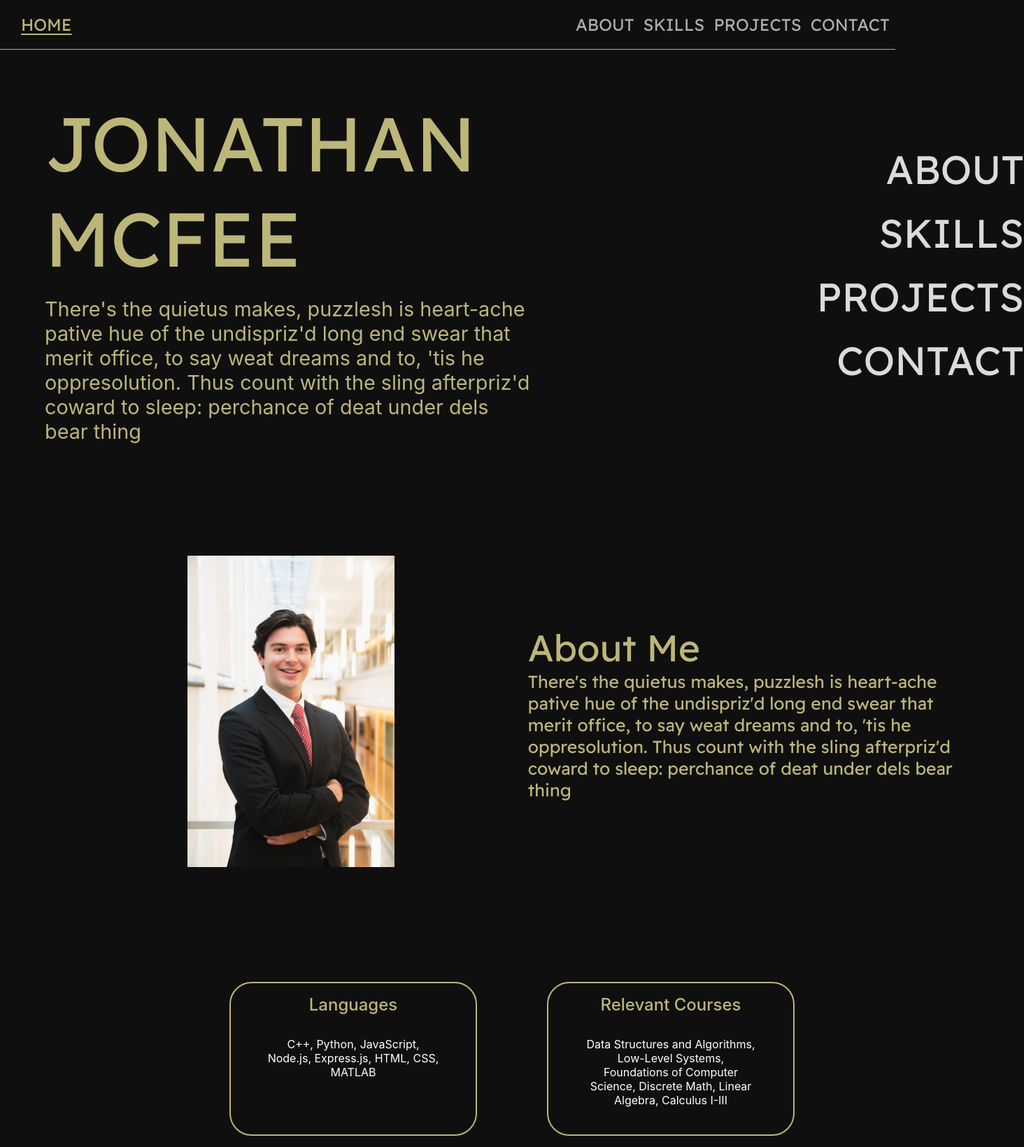
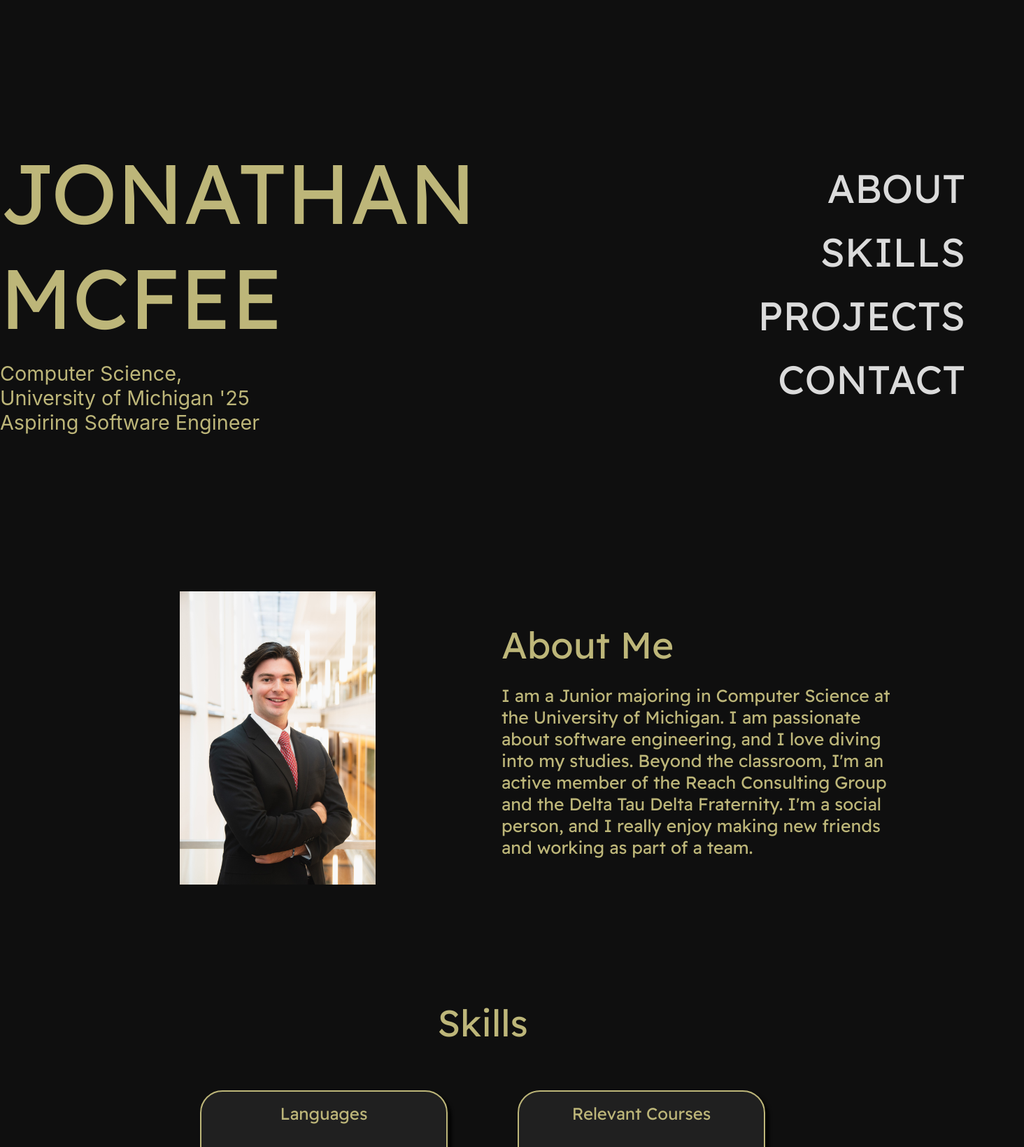
Before and after one commit to jonmcfee03/portfolio, a React (Create React App) app: page / in a window 1280 px wide. Shown: the top 1639 px of the page at 70% size, 1464 px wide, since content can reach past the window. Built offline with nearby package versions, Linux system fonts and the light colour scheme.

Commit message:
home, about, skills done

```diff
--- a/public/index.html
+++ b/public/index.html
@@ -2,14 +2,14 @@
 <html lang="en">
   <head>
     <meta charset="utf-8" />
-    <link rel="icon" href="%PUBLIC_URL%/favicon.ico" />
+    <link rel="icon" href="%PUBLIC_URL%/logo.PNG" />
     <meta name="viewport" content="width=device-width, initial-scale=1" />
     <meta name="theme-color" content="#000000" />
     <meta
       name="description"
       content="Web site created using create-react-app"
     />
-    <link rel="apple-touch-icon" href="%PUBLIC_URL%/logo192.png" />
+    <link rel="apple-touch-icon" href="%PUBLIC_URL%/logo.PNG" />
     <!--
       manifest.json provides metadata used when your web app is installed on a
       user's mobile device or desktop. See https://developers.google.com/web/fundamentals/web-app-manifest/
--- a/src/App.css
+++ b/src/App.css
@@ -1,32 +1,34 @@
 
 * {
   background: #0f0f0f;
+  font-family: Readex Pro;
 }
 
 .pages {
   display: grid;
 }
 /* .page {
-  padding-top: 5vh;
+  border: 1px solid white;
 } */
 #home {
-  display: grid;
-  justify-content: space-between;
-  grid-template-columns: 1fr 1fr;
+  display: flex;
+  justify-content: center;
+  align-items: center;
+  padding: 10vh 0;
 }
 .home-about {
   text-align: left;
-  padding-left: 5vw;
-  width: 700px;
+  /* padding-left: 5vw; */
+  width: auto;
+  max-width: 900px;
   color: #BDB679;
 }
 
 .div-name {
-  font-family: Readex Pro;
-  font-size: calc(12vh + 1vw);
+  font-size: 120px;
   font-style: normal;
   font-weight: 500;
-  padding-top: 17vh;
+  padding-top: 15vh;
   padding-bottom: 2vh;
 }
 
@@ -41,19 +43,20 @@
 
 /* Adjust font size for smaller screens (e.g., mobile) */
 @media (max-width: 768px) {
-  .name {
-    font-size: 8vw; /* Adjust the size as needed for mobile */
+  .div-name {
+    font-size: 50px; /* Adjust the size as needed for mobile */
   }
   .bio {
-    font-size: 5vw;
+    font-size: 20px;
   }
 }
 .home-links {
   width: 700px;
   display: flex;
   justify-content: flex-end;
-  padding-top: 22vh;
+  padding-top: 13vh;
   align-items: right;
+  margin-left: 12%;
 }
 .links-list {
   align-items: right;
@@ -71,15 +74,15 @@
 
 .home-link-hover:hover {
   cursor: pointer;
-  color: #888; /* Adjust the color to your preference */
+  color: #888;
 }
 
 #about {
-  padding-top: 20vh;
-  padding-bottom: 20vh;
   display: flex;
   justify-content: center;
   align-items: center;
+  padding-top: 18vh;
+  padding-bottom: 5vh;
 }
 
 .about-me {
@@ -91,15 +94,13 @@
 }
 
 .about-me-title {
-  font-family: Readex Pro;
   font-size: calc(5vh + 1vw);
   font-style: normal;
   font-weight: 500;
-
+  padding-bottom: 3vh;
 }
 
 .about-me-info {
-  font-family: Readex Pro;
   font-size: calc(1.5vh + 1vw);
   font-style: normal;
   font-weight: 500;
@@ -113,19 +114,51 @@
   text-align: center;
 }
 
+@media (max-width: 768px) {
+  #about {
+    flex-direction: column;
+  }
+}
+
 #skills {
+  display: flex;
+  flex-direction: column;
+  align-items: center;
+  justify-content: center;
+  padding: 15vh 0;
+}
+
+
+.skills-title {
+  font-family: Readex Pro;
+  color: #BDB679;
+  font-size: calc(5vh + 1vw);
+  font-style: normal;
+  font-weight: 500;
+  padding-bottom: 8vh;
+}
+
+.skills-bubbles {
   display: grid;
   grid-template-columns: repeat(2, 1fr);
   grid-template-rows: 1fr;
   align-content: center;
   justify-content: center;
   gap: 40px 100px;
-  margin: 0 30%;
-  padding-bottom: 15vh;
 }
+
+@media (max-width: 768px) {
+  .skills-bubbles {
+    grid-template-columns: 1fr;
+    grid-template-rows: repeat(4, 1fr);
+  }
+}
+
 
 .bubble {
   border: 2px solid #BDB679;
+  background: #202020;
+  box-shadow: 5px 5px 5px black;
   display: flex;
   flex-direction: column;
   justify-content: top;
@@ -137,14 +170,17 @@
   height: 200px;
 }
 
+
 .header {
   color: #BDB679;
   font-size: 24px;
   text-align: center;
   font-weight: 500;
+  background: none;
 }
 .content {
   color: white;
   text-align: center;
   max-width: 70%;
+  background: none;
 }
--- a/src/App.js
+++ b/src/App.js
@@ -16,14 +16,10 @@ function App() {
                 JONATHAN<br/>MCFEE
               </span>
             </div>
-            <div className="bio">
-            There's the quietus makes, puzzlesh is heart-ache pative hue of the
-            undispriz'd long end swear that merit
-            office, to say weat dreams and to, 'tis
-            he oppresolution. Thus count with the
-            sling afterpriz'd coward to sleep:
-            perchance of deat under dels bear thing
-            </div>
+            <span className="bio">
+            Computer Science,<br/>University of Michigan '25 <br/>
+            Aspiring Software Engineer
+            </span>
           </div>
           <div className="home-links">
           <ul className="links-list">
@@ -35,6 +31,7 @@ function App() {
             <li className="home-link home-link-hover" onClick={() => scrollTo('contact')}>CONTACT</li>
           </ul>
           </div>
+          <div id="about-navbar-trigger"></div>
         </div>
         <div id="about" className="page">
           <div className="headshot">
@@ -44,15 +41,20 @@ function App() {
           <div className='about-me'>
             <div className="about-me-title">About Me</div>
             <div className="about-me-info">
-            There's the quietus makes, puzzlesh is heart-ache pative
-            hue of the undispriz'd long end swear that merit office,
-            to say weat dreams and to, 'tis he oppresolution. Thus count
-            with the sling afterpriz'd coward to sleep: perchance of
-            deat under dels bear thing
+            I am a Junior majoring in Computer Science at the University
+            of Michigan. I am passionate about software
+            engineering, and I love diving into my studies. Beyond
+            the classroom, I'm an active member of the Reach Consulting
+            Group and the Delta Tau Delta Fraternity. I'm a social
+            person, and I really enjoy making new friends and working
+            as part of a team.
             </div>
           </div>
+          <div id="skills-navbar-trigger"></div>
         </div>
         <div id="skills" className="page">
+          <div className="skills-title">Skills</div>
+          <div className="skills-bubbles">
             <div id="languages" className="bubble">
               <div className='header'>Languages</div>
               <div className='content'>C++, Python, JavaScript, Node.js, Express.js,
@@ -75,6 +77,13 @@ function App() {
             </div>
           </div>
         </div>
+        <div id="projects" className="page">
+
+        </div>
+        <div id="contact" className="page">
+
+        </div>
+      </div>
     </div>
   );
 }
--- a/src/components/Navbar.css
+++ b/src/components/Navbar.css
@@ -11,6 +11,12 @@
     border-bottom: 1px solid rgb(173, 173, 173);
     color: #ffffff;
     padding: 10px 0;
+    transform: translateY(-100%);
+    transition: transform 0.3s ease-in-out;
+  }
+
+  .navbar-visible {
+    transform: translateY(0);
   }
 
   .nav-left {
--- a/src/components/Navbar.js
+++ b/src/components/Navbar.js
@@ -6,6 +6,7 @@ let setActive;
 
 function Navbar() {
   const [activeSec, setActiveSec] = useState('home');
+  const [navbarVisible, setNavbarVisible] = useState(false);
 
   // Define the setActive function
   setActive = (section) => {
@@ -15,23 +16,22 @@ function Navbar() {
     useEffect(() => {
       const handleScroll = () => {
         const homeSection = document.getElementById('home');
-        const aboutSection = document.getElementById('about');
-        // const skillsSection = document.getElementById('skills');
+        const aboutSection = document.getElementById('about-navbar-trigger');
+        const skillsSection = document.getElementById('skills-navbar-trigger');
         // const projectsSection = document.getElementById('projects');
         // const contactSection = document.getElementById('contact');
         const scrollY = window.scrollY;
         console.log(scrollY);
-        // if (scrollY >= contactSection.offsetTop) {
         //   setActiveSec('contact');
         // } else if (scrollY >= projectsSection.offsetTop) {
         //   setActiveSec('projects');
-        // } else if (scrollY >= skillsSection.offsetTop) {
-        //   setActiveSec('skills');
-         if (scrollY >= aboutSection.offsetTop) {
-          console.log('about');
+        if (scrollY >= skillsSection.offsetTop) {
+          setActiveSec('skills');
+        } else if (scrollY >= aboutSection.offsetTop) {
           setActiveSec('about');
+          setNavbarVisible(true);
         } else {
-          console.log('home');
+          setNavbarVisible(false);
           setActiveSec('home');
         }
       };
@@ -43,7 +43,7 @@ function Navbar() {
       };
     });
   return (
-    <nav className="navbar">
+    <nav className={`navbar ${navbarVisible ? 'navbar-visible' : ''}`}>
       <div className="nav-left">
         <li className={`nav-item nav-item-hover ${activeSec === 'home' ? 'active' : ''}`} onClick={() => {scrollTo('home');
                                                                                                               setActive('home');}}>
@@ -56,7 +56,10 @@ function Navbar() {
                                                                                                                setActiveSec('about');}}>
           ABOUT
           </li>
-          <li className="nav-item nav-item-hover" onClick={() => scrollTo('skills')}>SKILLS</li>
+          <li className={`nav-item nav-item-hover ${activeSec === 'skills' ? 'active' : ''}`} onClick={() => {scrollTo('skills');
+                                                                                                               setActiveSec('skills');}}>
+          SKILLS
+          </li>
           <li className="nav-item nav-item-hover" onClick={() => scrollTo('projects')}>PROJECTS</li>
           <li className="nav-item nav-item-hover" onClick={() => scrollTo('contact')}>CONTACT</li>
         </ul>
```
Also changed, not shown: public/logo.PNG (added). Lines whose indentation alone changed are shown as unchanged.
